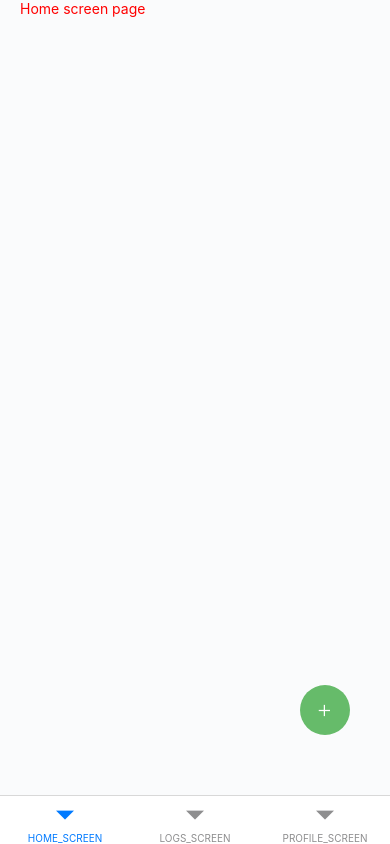
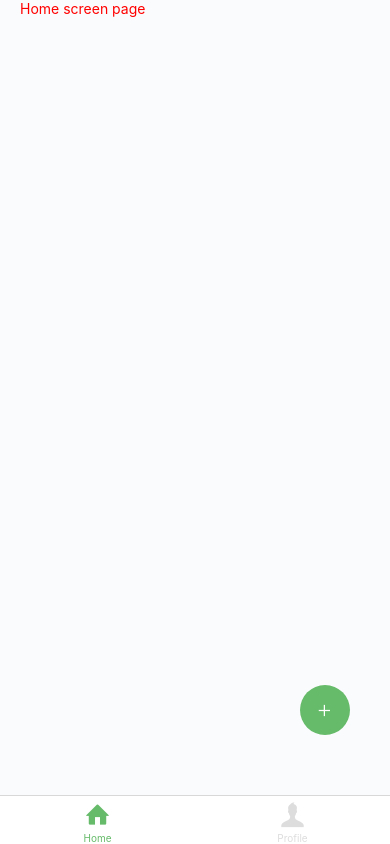
Before and after one commit to VihagaYohan/Eco_Guardian, a React Native app: screen / in a window 390 px wide. Built offline with nearby package versions, Linux system fonts and the light colour scheme.

Commit message:
Added - bottom navigation for end-user

```diff
--- a/app/constants/index.js
+++ b/app/constants/index.js
@@ -2,3 +2,4 @@ export { default as COLORS } from "./app-colors";
 export { default as DIMENSION } from "./app-dimensions";
 export { default as CONSTANTS } from "./app-constants";
 export { default as STYLES } from "./app-styles";
+export { default as ICONS } from "./app-icons";
--- a/app/navigation/BottomNavigator.js
+++ b/app/navigation/BottomNavigator.js
@@ -7,19 +7,44 @@ import { Routes } from "./index";
 // screens
 import { LogsScreen, ProfileScreen, HomeScreen } from "../pages";
 
+// constants
+import { ICONS, COLORS } from "../constants";
+import { Colors } from "react-native/Libraries/NewAppScreen";
+
 const Bottom = createBottomTabNavigator();
 
 const Navigator = () => {
   return (
     <Bottom.Navigator
+      initialRouteName={Routes.home}
       screenOptions={{
         headerShown: false,
+        tabBarActiveTintColor: COLORS.primaryColor,
+        tabBarInactiveTintColor: COLORS.grey.grey300,
       }}
     >
-      <Bottom.Screen name={Routes.home} component={HomeScreen} />
-      <Bottom.Screen name={Routes.logs} component={LogsScreen} />
+      <Bottom.Screen
+        name={Routes.home}
+        component={HomeScreen}
+        options={{
+          tabBarIcon: ({ color, size }) => (
+            <ICONS.Entypo name="home" size={size} color={color} />
+          ),
+          tabBarLabel: "Home",
+        }}
+      />
+      {/* <Bottom.Screen name={Routes.logs} component={LogsScreen} /> */}
 
-      <Bottom.Screen name={Routes.profile} component={ProfileScreen} />
+      <Bottom.Screen
+        name={Routes.profile}
+        component={ProfileScreen}
+        options={{
+          tabBarIcon: ({ color, size }) => (
+            <ICONS.Entypo name="user" size={size} color={color} />
+          ),
+          tabBarLabel: "Profile",
+        }}
+      />
     </Bottom.Navigator>
   );
 };
```
Also changed, not shown: app/constants/app-icons.js (added, +7 -0 lines).
